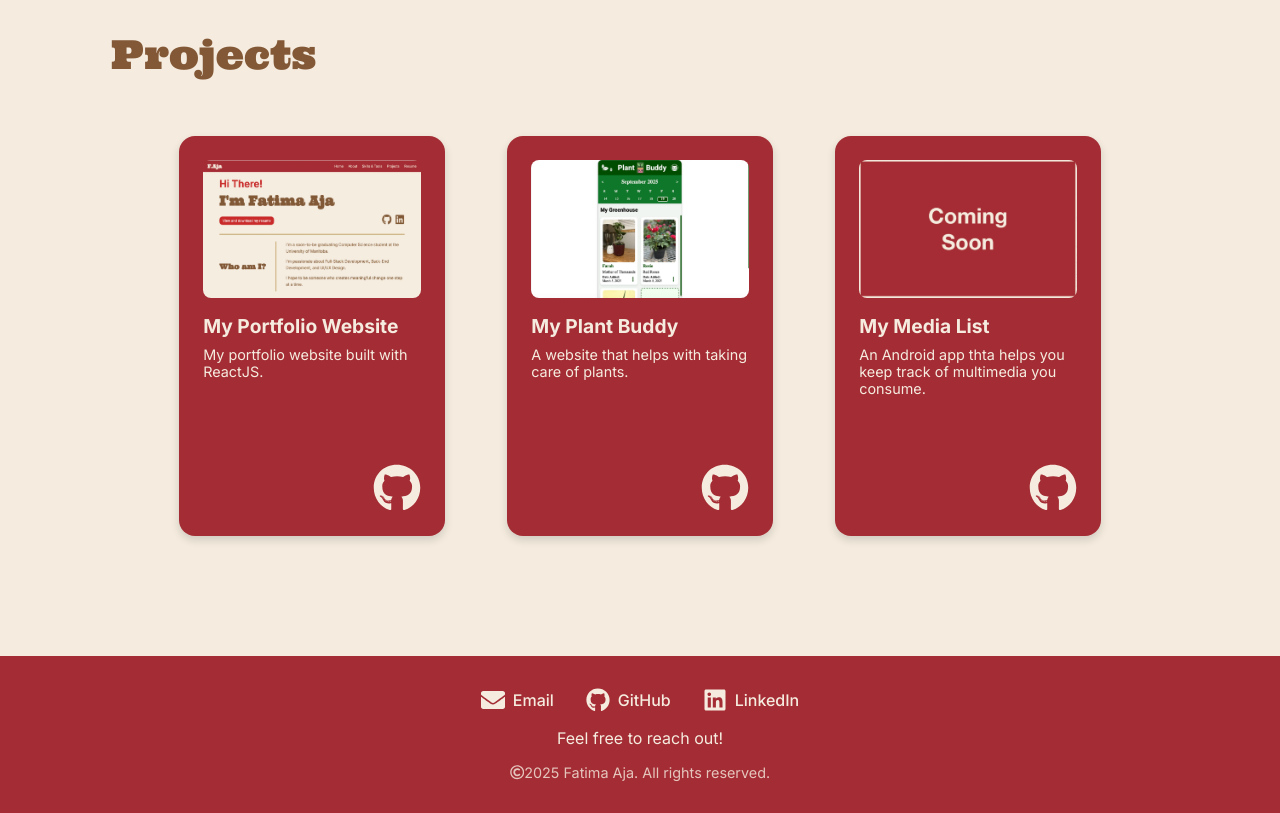
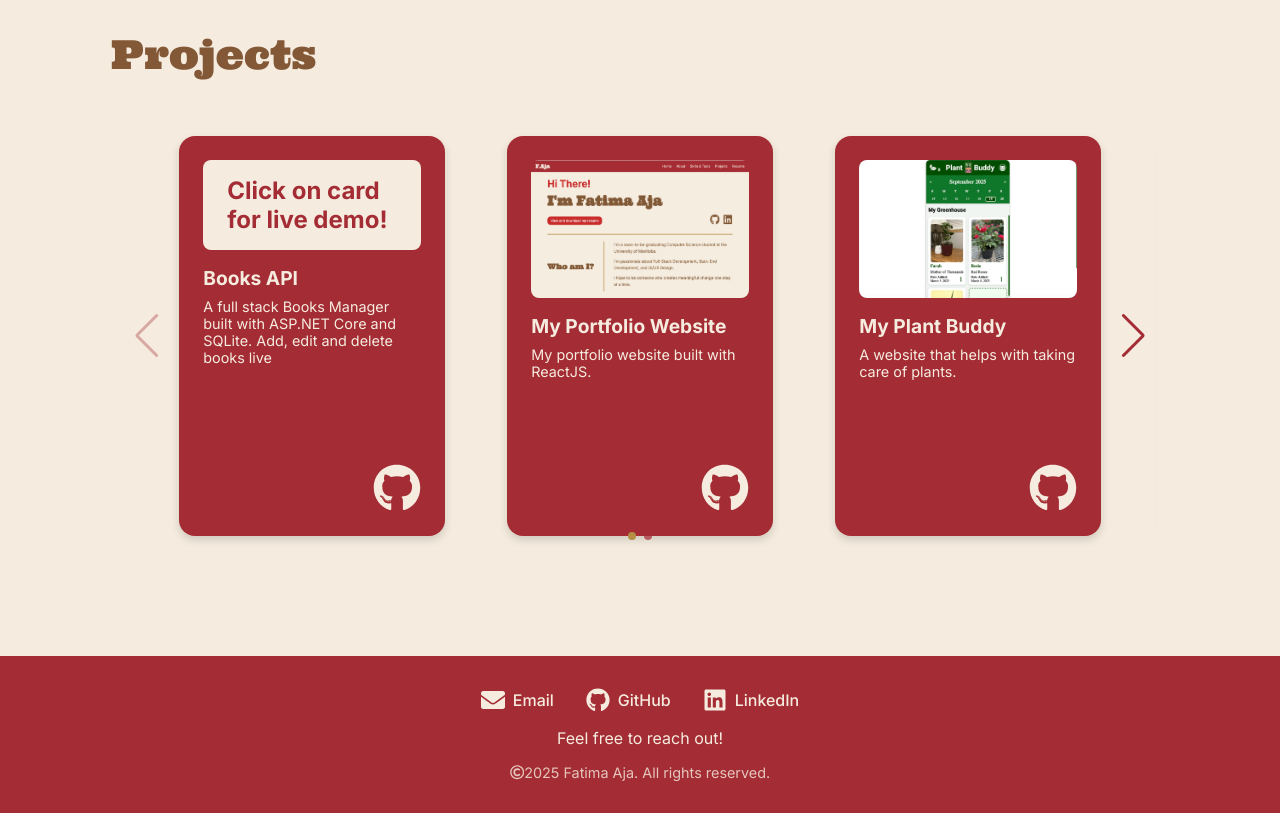
Before and after one commit to Faja190/faja, a React (Vite) app: page / in a window 1280 px wide. Shown: the part 1140-1953 px from the top of the page. Built offline with nearby package versions, Linux system fonts and the light colour scheme.

Commit message:
Add Book Manager card to projects

```diff
--- a/src/Data/ProjectsData.js
+++ b/src/Data/ProjectsData.js
@@ -7,6 +7,13 @@ import myMediaCover from "../resources/ComingSoonCover.webp";
 
 
 export const projects = [
+  {
+    id: "booksapi",
+    title: "Books API",
+    description: "A full stack Books Manager built with ASP.NET Core and SQLite. Add, edit and delete books live",
+    github: "https://github.com/Faja190/BooksApi",
+    altcover: "Click on card for live demo!"
+  },
   {
     id: "portfolio",
     title: "My Portfolio Website",
--- a/src/Logic/Projects/Projects.jsx
+++ b/src/Logic/Projects/Projects.jsx
@@ -37,7 +37,11 @@ export default function Projects() {
             <SwiperSlide key={p.id}>
               <div className={styles.card}>
                 <Link to={`/projects/${p.id}`} className={styles.cardLink}>
-                  <img className={styles.cardImage} src={p.cover} loading="lazy" ></img>
+                {p.cover ? (
+                  <img className={styles.cardImage} src={p.cover} loading="lazy" />
+                ) : (
+                  <h2 className={styles.cardAltCover}>{p.altcover}</h2>
+                )}
                   <h3 className={styles.cardTitle}>{p.title}</h3>
                   <p className={styles.cardDesc}>{p.description}</p>
                 </Link>
--- a/src/Styles/Projects.module.css
+++ b/src/Styles/Projects.module.css
@@ -66,6 +66,16 @@
   font-size: 1.2rem;
 }
 
+.cardAltCover {
+  font-weight: bold;
+  color: var(--color-primary-red-dark);
+  background-color: var(--color-background);
+  padding: 1rem 1.5rem 1rem;
+  margin: 0 0 1rem;
+  align-self: center;
+  border-radius: 0.5rem;
+}
+
 .cardDesc {
   font-size: 0.9rem;
   margin: 0.5rem 0 2rem;
```
